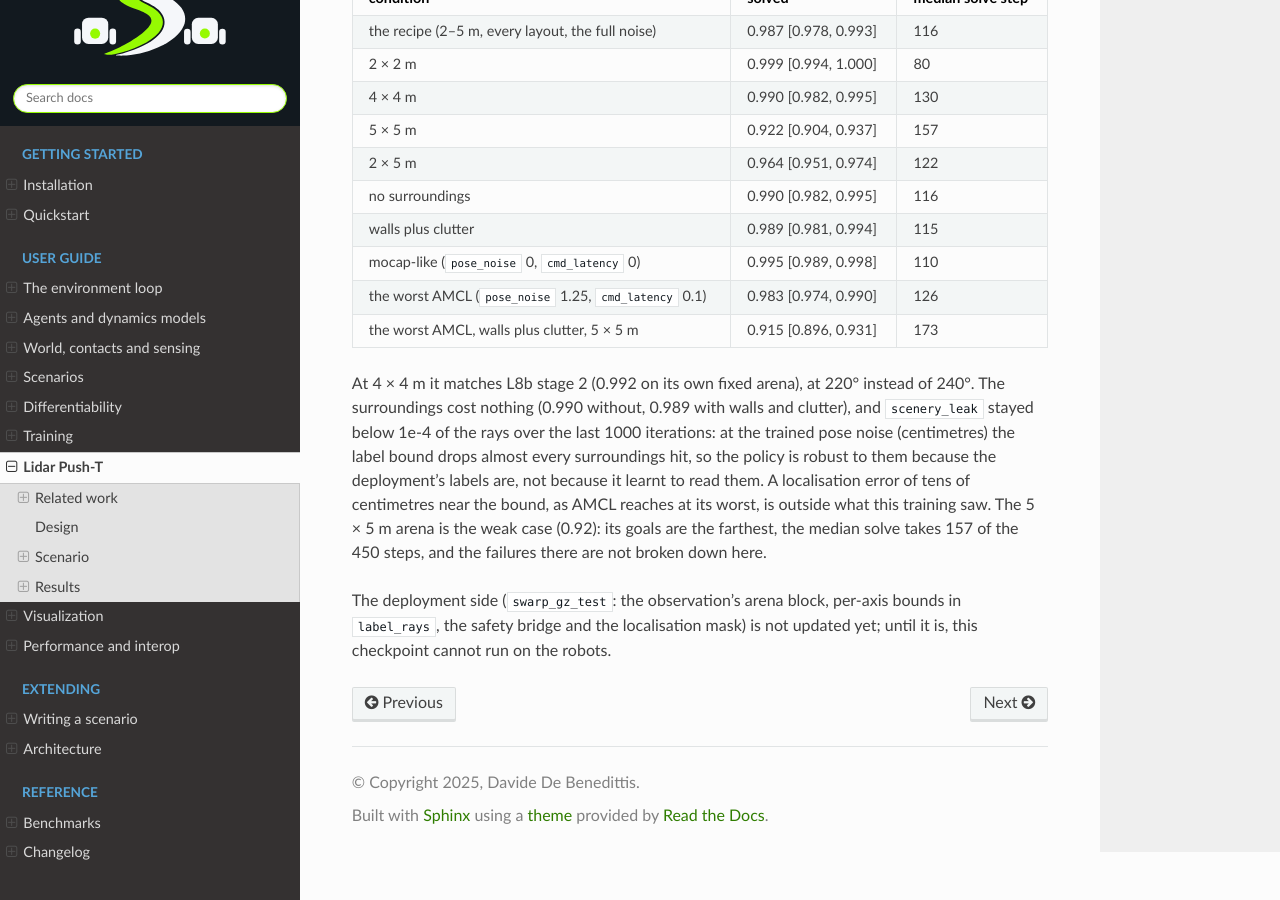
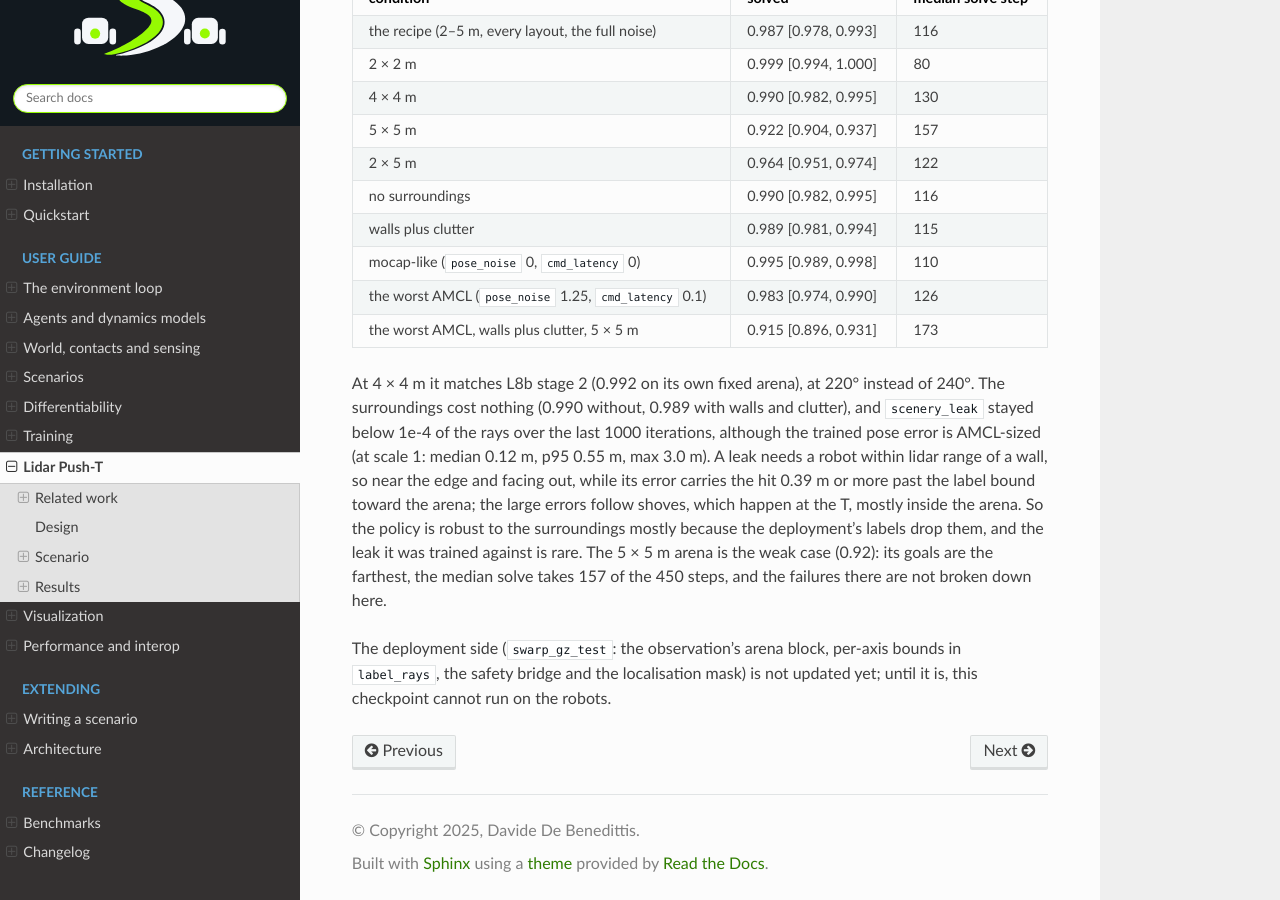
Before and after one commit to ddebenedittis/swarp, a Sphinx documentation site: the page built from docs/pusht-lidar.md, in a window 1280 px wide and 900 px high, scrolled down 15584 px. Built offline with Sphinx 7.4.7 and the Read the Docs theme 3.1.0, drawn with Linux system fonts in a browser that asks for light colours.

Commit message:
Correct the L9c note: the trained pose error is AMCL-sized, not centimetres

```diff
--- a/docs/pusht-lidar.md
+++ b/docs/pusht-lidar.md
@@ -410,8 +410,9 @@ Two earlier attempts on the same recipe did not get there: with the actor's std
 | the worst AMCL, walls plus clutter, 5 × 5 m | 0.915 [0.896, 0.931] | 173 |
 
 At 4 × 4 m it matches L8b stage 2 (0.992 on its own fixed arena), at 220° instead of 240°.
-The surroundings cost nothing (0.990 without, 0.989 with walls and clutter), and `scenery_leak` stayed below 1e-4 of the rays over the last 1000 iterations: at the trained pose noise (centimetres) the label bound drops almost every surroundings hit, so the policy is robust to them because the deployment's labels are, not because it learnt to read them.
-A localisation error of tens of centimetres near the bound, as AMCL reaches at its worst, is outside what this training saw.
+The surroundings cost nothing (0.990 without, 0.989 with walls and clutter), and `scenery_leak` stayed below 1e-4 of the rays over the last 1000 iterations, although the trained pose error is AMCL-sized (at scale 1: median 0.12 m, p95 0.55 m, max 3.0 m).
+A leak needs a robot within lidar range of a wall, so near the edge and facing out, while its error carries the hit 0.39 m or more past the label bound toward the arena; the large errors follow shoves, which happen at the T, mostly inside the arena.
+So the policy is robust to the surroundings mostly because the deployment's labels drop them, and the leak it was trained against is rare.
 The 5 × 5 m arena is the weak case (0.92): its goals are the farthest, the median solve takes 157 of the 450 steps, and the failures there are not broken down here.
 
 The deployment side (`swarp_gz_test`: the observation's arena block, per-axis bounds in `label_rays`, the safety bridge and the localisation mask) is not updated yet; until it is, this checkpoint cannot run on the robots.
```
